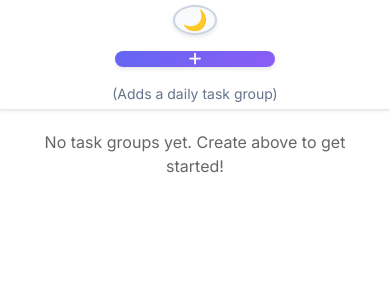
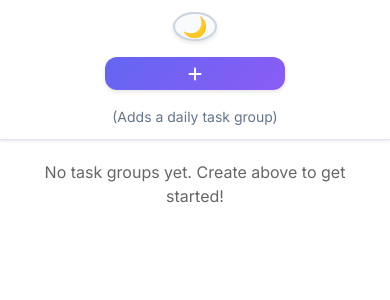
Before and after one commit to abk2191/todoapp, a React (Vite) app: page / in a window 390 px wide. Shown: the top 300 px of the page. Built offline with nearby package versions, Linux system fonts and the light colour scheme; a web font is replaced by a local one.

Commit message:
Update index.css

```diff
--- a/src/index.css
+++ b/src/index.css
@@ -65,6 +65,15 @@
   -webkit-tap-highlight-color: transparent;
 }
 
+/* Prevent flash on touch */
+html, body {
+  -webkit-touch-callout: none;
+  -webkit-text-size-adjust: none;
+  -webkit-user-select: none;
+  -webkit-tap-highlight-color: rgba(0,0,0,0);
+  -webkit-tap-highlight-color: transparent;
+}
+
 body {
   margin: 0;
   padding: 0;
@@ -75,6 +84,9 @@ body {
   line-height: 1.5;
   -webkit-font-smoothing: antialiased;
   -moz-osx-font-smoothing: grayscale;
+  /* Prevent flash */
+  -webkit-backface-visibility: hidden;
+  backface-visibility: hidden;
 }
 
 /* Typography */
@@ -176,7 +188,7 @@ p {
 
 .task-container-2 {
   display: flex;
-  align-items: flex-start;
+  align-items: center;
   justify-content: space-between;
   width: 100%;
   gap: 12px;
@@ -184,7 +196,7 @@ p {
 
 .checkbox-and-task-wrapper {
   display: flex;
-  align-items: flex-start;
+  align-items: center;
   justify-content: flex-start;
   gap: 12px;
   flex: 1;
@@ -214,6 +226,9 @@ p {
   user-select: text;
   line-height: 1.5;
   font-size: 1rem;
+  /* Prevent flash on focus */
+  -webkit-tap-highlight-color: transparent;
+  tap-highlight-color: transparent;
 }
 
 .editable-paragraph.placeholder {
@@ -250,6 +265,7 @@ p {
   font-size: 0.875rem;
   font-weight: 500;
   padding: 0 16px;
+  -webkit-tap-highlight-color: transparent;
 }
 
 .categories:hover {
@@ -292,6 +308,7 @@ p {
   border-radius: 8px;
   transition: background-color 0.2s ease;
   font-size: 0.875rem;
+  -webkit-tap-highlight-color: transparent;
 }
 
 .dropdowndiv p:hover {
@@ -303,8 +320,9 @@ p {
   width: 100%;
   display: flex;
   align-items: center;
-  justify-content: flex-start;
+  justify-content: space-between;
   margin-top: 8px;
+  gap: 12px;
 }
 
 .calendar-and-duedate {
@@ -322,6 +340,7 @@ p {
   z-index: 1;
   color: var(--text-muted);
   transition: color 0.2s ease;
+  -webkit-tap-highlight-color: transparent;
 }
 
 .calendar-icon:hover {
@@ -340,6 +359,7 @@ p {
   display: inline-block;
   width: 24px;
   height: 24px;
+  -webkit-tap-highlight-color: transparent;
 }
 
 .calendar-icon-wrapper input[type="date"] {
@@ -353,9 +373,9 @@ p {
   top: 0;
 }
 
-/* Buttons */
+/* Buttons - FIXED HEIGHT FOR ADD TASK GROUP BUTTON */
 .addnewtaskgroupbutton {
-  height: 48px;
+  height: 50px; /* Fixed height */
   width: 180px;
   border: none;
   border-radius: 12px;
@@ -371,6 +391,7 @@ p {
   align-items: center;
   justify-content: center;
   gap: 8px;
+  -webkit-tap-highlight-color: transparent;
 }
 
 .addnewtaskgroupbutton:hover {
@@ -393,6 +414,7 @@ p {
   justify-content: center;
   border-radius: 8px;
   padding: 8px;
+  -webkit-tap-highlight-color: transparent;
 }
 
 .createnewlistbtn:hover, .collapseexpandbtn:hover, .addtaskbtn:hover, .expand-collapse-list-btn:hover {
@@ -468,8 +490,8 @@ input[type="checkbox"] {
   cursor: pointer;
   position: relative;
   transition: all 0.2s ease;
-  margin-top: 2px;
   flex-shrink: 0;
+  -webkit-tap-highlight-color: transparent;
 }
 
 input[type="checkbox"]:hover {
@@ -560,6 +582,7 @@ input[type="checkbox"]:checked {
   min-height: 20px;
   outline: none;
   cursor: text;
+  -webkit-tap-highlight-color: transparent;
 }
 
 .captionsdiv p:focus {
@@ -567,11 +590,11 @@ input[type="checkbox"]:checked {
   color: var(--accent-color);
 }
 
-/* Theme Toggle */
+/* Theme Toggle - FIXED TO BE PERFECTLY ROUND */
 .theme-toggle {
   background: var(--bg-secondary);
   border: 2px solid var(--border-secondary);
-  border-radius: 50%;
+  border-radius: 50%; /* Ensures perfect circle */
   width: 44px;
   height: 44px;
   cursor: pointer;
@@ -581,6 +604,10 @@ input[type="checkbox"]:checked {
   font-size: 20px;
   transition: all 0.3s ease;
   box-shadow: 0 2px 4px var(--shadow-color);
+  -webkit-tap-highlight-color: transparent;
+  /* Ensure perfect circle */
+  padding: 0;
+  line-height: 1;
 }
 
 .theme-toggle:hover {
@@ -593,27 +620,30 @@ input[type="checkbox"]:checked {
   transform: scale(0.95);
 }
 
-/* Mobile Reorder Buttons */
+/* Mobile Reorder Buttons - CENTERED */
 .mobile-reorder-buttons {
   display: flex;
   align-items: center;
   justify-content: center;
   gap: 4px;
+  width: 100%;
+  margin: 8px 0;
 }
 
 .reorder-btn {
   background: none;
   border: none;
-  height: 24px;
-  width: 24px;
+  height: 28px;
+  width: 28px;
   cursor: pointer;
-  font-size: 18px;
+  font-size: 20px;
   border-radius: 6px;
   color: var(--text-muted);
   transition: all 0.2s ease;
   display: flex;
   align-items: center;
   justify-content: center;
+  -webkit-tap-highlight-color: transparent;
 }
 
 .reorder-btn:hover {
@@ -624,6 +654,33 @@ input[type="checkbox"]:checked {
 
 .reorder-btn:active {
   transform: scale(0.95);
+}
+
+/* NEW: Ensure checkbox, task text, and delete button are perfectly aligned */
+.checkbox-and-task-wrapper {
+  display: flex;
+  align-items: center;
+  gap: 12px;
+  flex: 1;
+}
+
+.checkbox-div {
+  display: flex;
+  align-items: center;
+}
+
+.task-text {
+  display: flex;
+  align-items: center;
+  flex: 1;
+}
+
+/* Ensure all elements in task-container-2 are vertically centered */
+.task-container-2 {
+  display: flex;
+  align-items: center;
+  justify-content: space-between;
+  width: 100%;
 }
 
 /* Scrollbar Styling */
@@ -661,7 +718,7 @@ body {
 /* Responsive Design */
 @media (max-width: 768px) {
   .navbar {
-    height: 120px;
+    height: 140px; /* Maintain height for add button */
     padding: 16px;
   }
 
@@ -703,19 +760,29 @@ body {
   }
 
   .mobile-reorder-buttons {
-    align-self: flex-end;
+    align-self: center;
+    width: 100%;
   }
 
   .addnewtaskgroupbutton {
-    width: 160px;
-    height: 44px;
-    font-size: 0.9rem;
+    width: 180px;
+    height: 50px; /* Maintain fixed height */
+    font-size: 1rem;
+  }
+
+  /* Ensure proper alignment on mobile */
+  .task-container-2 {
+    align-items: center;
+  }
+
+  .checkbox-and-task-wrapper {
+    align-items: center;
   }
 }
 
 @media (max-width: 480px) {
   .navbar {
-    height: 110px;
+    height: 140px; /* Maintain height for add button */
     padding: 12px;
   }
 
@@ -728,13 +795,13 @@ body {
   }
 
   .task-container-2 {
-    flex-direction: column;
-    align-items: flex-start;
+    flex-direction: row; /* Keep in row even on mobile */
+    align-items: center;
     gap: 8px;
   }
 
   .delete-button-and-time-div {
-    align-self: flex-end;
+    align-self: center;
   }
 
   .topoflistdiv {
@@ -749,4 +816,8 @@ body {
   .editable-paragraph {
     font-size: 0.9rem;
   }
+
+  .addnewtaskgroupbutton {
+    height: 50px; /* Maintain fixed height */
+  }
 }
```
